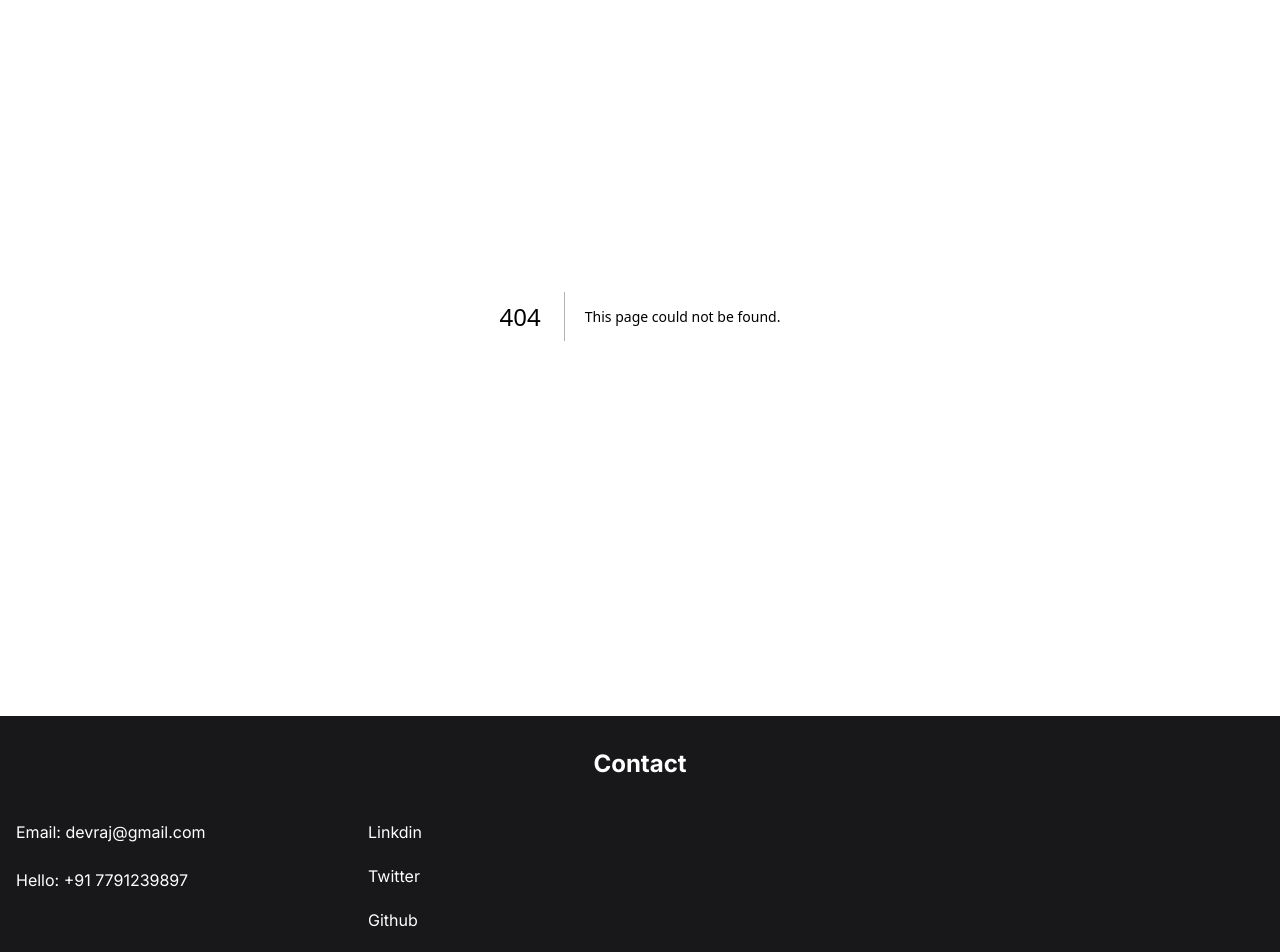
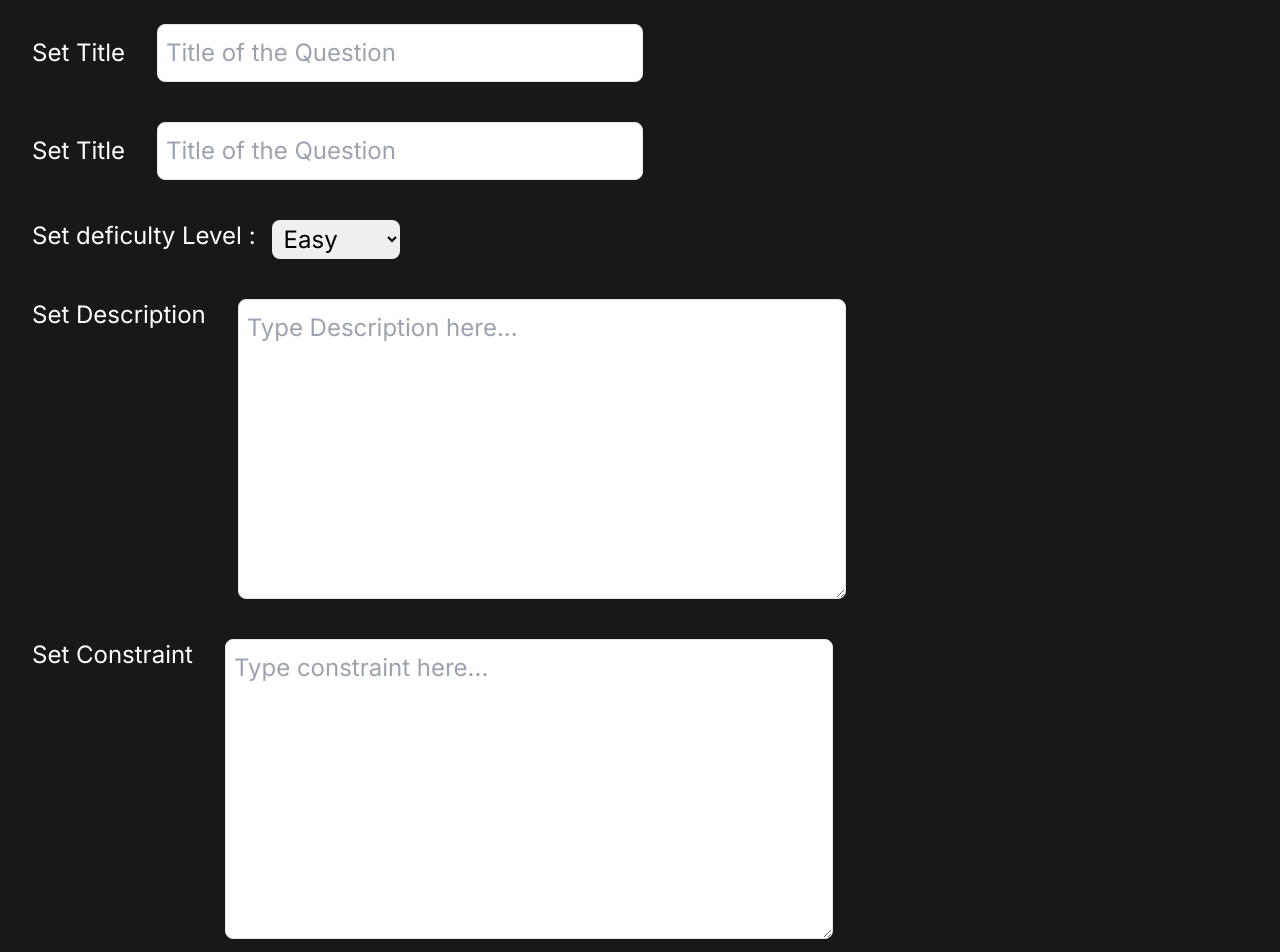
Before and after one commit to devRojha/Code_Alpha_, a Next.js app: page /problemset/setproblem in a window 1280 px wide. Before the commit this address had no page. Shown: the part 180-1132 px from the top of the page. Built offline with nearby package versions, Linux system fonts and the light colour scheme.

Commit message:
add problem section page

```diff
--- a/app/problemset/page.js
+++ b/app/problemset/page.js
@@ -1,83 +1,79 @@
 "use client"
 
-import { useRouter } from "next/navigation"
-import { useEffect, useState } from "react"
+import { useRouter } from "next/navigation";
+import { useEffect, useState } from "react";
 
-export default function Page(){
-    const [status , setStatus] = useState("All")
-    const [difficult , setDefficult] = useState("All")
-    const [searchProb , setSearchProb] = useState("");
-    const [filterProblem , setFilterProblem] = useState([]);
-    const [AllProblem, SetAllProblem] = useState([
+export default function Page() {
+    const router = useRouter();
+    const [Admin, setAdmin] = useState("false");
+    const [status, setStatus] = useState("All");
+    const [difficulty, setDifficulty] = useState("All");
+    const [searchProb, setSearchProb] = useState("");
+    const [filterProblem, setFilterProblem] = useState([]);
+    const [AllProblem, setAllProblem] = useState([
         {
-            id:1,
+            id: 1,
             status: "Solved",
             title: "Sum of Square Numbers",
             difficulty: "Medium",
             accept: "35.6%"
         },
         {
-            id:2,
+            id: 2,
             status: "Solved",
             title: "Sum of Square Numbers",
             difficulty: "Medium",
             accept: "35.6%"
         },
         {
-            id:3,
+            id: 3,
             status: "Attempted",
             title: "Sum of cube Numbers",
             difficulty: "Hard",
             accept: "35.6%"
         },
         {
-            id:4,
+            id: 4,
             status: "Unsolved",
             title: "Sub of Square Numbers",
             difficulty: "Easy",
             accept: "35.6%"
         },
-    ])
-
-    // filtering
-    useEffect(()=>{
-        if(searchProb.length > 0){
-            const filter1 = [];
-            for(var i = 0 ; i < AllProblem.length ; i++){
-                const str = AllProblem[i].title.toLocaleLowerCase();
-                console.log(searchProb.toLocaleLowerCase());
-                if(str.includes(searchProb.toLocaleLowerCase())){
-                    filter1.push(AllProblem[i]);
-                }
-            }
-            setFilterProblem(filter1);
-        }
-        else if(status === "All" && difficult === "All"){
-            setFilterProblem(AllProblem);
+    ]);
+    useEffect(() => {
+        const token = localStorage.getItem("Token");
+        const admin = localStorage.getItem("Admin");
+        if(admin === "true"){
+            setAdmin("true");
         }
         else{
-            if(status != "All" && difficult != "All"){
-                var filter1 = AllProblem.filter(item => (item.difficulty === difficult));
-                filter1 = filter1.filter(item=> (item.status === status));
-                setFilterProblem(filter1);
+            setAdmin("false");
         }
-            else{
-                if(status != "All"){
-                    var filter1 = AllProblem.filter(item=> (item.status === status));
-                    setFilterProblem(filter1);
+        if(token == null){
+            router.push("/")
         }
-                else{
-                    var filter1 = AllProblem.filter(item => (item.difficulty === difficult));
-                    setFilterProblem(filter1);
+        let filteredProblems = AllProblem;
+        if (searchProb) {
+            filteredProblems = filteredProblems.filter(problem =>
+                problem.title.toLowerCase().includes(searchProb.toLowerCase())
+            );
         }
+
+        if (status !== "All") {
+            filteredProblems = filteredProblems.filter(problem => problem.status === status);
         }
+
+        if (difficulty !== "All") {
+            filteredProblems = filteredProblems.filter(problem => problem.difficulty === difficulty);
         }
-    },[status, difficult, searchProb])
+
+        setFilterProblem(filteredProblems);
+    }, [status, difficulty, searchProb, Admin, AllProblem]);
 
     return (
         <div className="bg-slate-700">
             <div className="h-screen bg-zinc-900 mx-32 max-lg:mx-10 border-b overflow-y-auto pt-10">
-                {/* filter component  */}
+                {/* filter component */}
                 <div className="mb-10 px-6 flex">
                     <select onChange={(e) => setStatus(e.target.value)} className="text-white bg-slate-800 px-2 py-2 border rounded-lg focus:outline-none mr-6">
                         <option value={"All"}>Status</option>
@@ -85,24 +81,24 @@ export default function Page(){
                         <option value={"Unsolved"} className="text-red-700">Unsolved</option>
                         <option value={"Attempted"} className="text-yellow-600">Attempted</option>
                     </select>
-                    <select onChange={(e) => setDefficult(e.target.value)} className="text-white bg-slate-800 px-2 py-2 border rounded-lg focus:outline-none mr-6">
+                    <select onChange={(e) => setDifficulty(e.target.value)} className="text-white bg-slate-800 px-2 py-2 border rounded-lg focus:outline-none mr-6">
                         <option value={"All"}>Difficulty</option>
                         <option value={"Easy"} className="text-green-700">Easy</option>
+                        <option value={"Medium"} className="text-yellow-600">Medium</option>
                         <option value={"Hard"} className="text-red-700">Hard</option>
-                        <option value={"Medium"} className="text-yellow-600">Medium</option>
                     </select>
-                    <input onChange={(e)=> setSearchProb(e.target.value)} className="bg-transparent border focus:outline-none text-white px-2 py-2 rounded-lg w-[250px]" placeholder="Search..."/>
+                    <input onChange={(e) => setSearchProb(e.target.value)} className="bg-transparent border focus:outline-none text-white px-2 py-2 rounded-lg w-[250px]" placeholder="Search..." />
+                    <button onClick={()=>{router.push("/problemset/setproblem")}} className={`${(Admin === "true") ? "flex" : "hidden"} ml-4 border text-white px-4 py-2 rounded-lg`}>Add Problem +</button>
                 </div>
-                {/* title  */}
+                {/* title */}
                 <div className="border-b grid grid-cols-6 text-slate-400 shadow-lg shadow-slate-600 mb-10">
                     <div className="col-span-1 px-4 py-2">Status</div>
                     <div className="col-span-3 px-4 py-2">Title</div>
                     <div className="col-span-1 px-4 py-2">Difficulty</div>
                     <div className="col-span-1 px-4 py-2">Acceptance</div>
                 </div>
-                {/* question grid  */}
-                {filterProblem.map(prob =>{
-                    return (
+                {/* question grid */}
+                {filterProblem.map(prob => (
                     <Problem
                         key={prob.id}
                         id={prob.id}
@@ -111,21 +107,22 @@ export default function Page(){
                         difficulty={prob.difficulty}
                         accept={prob.accept}
                     />
-                    )
-                })}
+                ))}
             </div>
         </div>
-    )
+    );
 }
 
-function Problem({status, title, difficulty, accept}){
+function Problem({ status, title, difficulty, accept }) {
     const router = useRouter();
     return (
-        <div className="border-b shadow-sm shadow-white grid grid-cols-6 text-white  mx-4">
-            <div className={`col-span-1 px-4 py-6 ${(status === "Solved")?"text-green-700":(status === "Unsolved")?"text-red-700":"text-yellow-600"}`}>{status}</div>
-            <div className={`col-span-3 px-4 py-6`}><button onClick={()=>{router.push("/problemset/problem")}}>{title}</button></div>
-            <div className={`col-span-1 px-4 py-6 ${(difficulty === "Easy")?"text-green-700":(difficulty === "Hard")?"text-red-700":"text-yellow-600"}`}>{difficulty}</div>
-            <div className={`col-span-1 px-4 py-6`}>{accept}</div>
+        <div className="border-b shadow-sm shadow-white grid grid-cols-6 text-white mx-4">
+            <div className={`col-span-1 px-4 py-6 ${status === "Solved" ? "text-green-700" : status === "Unsolved" ? "text-red-700" : "text-yellow-600"}`}>{status}</div>
+            <div className="col-span-3 px-4 py-6">
+                <button onClick={() => { router.push("/problemset/problem") }}>{title}</button>
             </div>
-    )
+            <div className={`col-span-1 px-4 py-6 ${difficulty === "Easy" ? "text-green-700" : difficulty === "Hard" ? "text-red-700" : "text-yellow-600"}`}>{difficulty}</div>
+            <div className="col-span-1 px-4 py-6">{accept}</div>
+        </div>
+    );
 }
--- /dev/null
+++ b/app/problemset/setproblem/page.js
@@ -0,0 +1,47 @@
+"use client"
+
+import { useState } from "react"
+
+
+
+export default function Page(){
+    const [Title , setTitle] = useState("");
+    const [Description , setDescription] = useState(["descreption1"]);
+    const [Deficulty , setDeficulty] = useState("Easy");
+    const [Constraint , setConstraint] = useState("");
+    return (
+        <div className="bg-zinc-900 pt-8 text-white px-8 border-b">
+            <div className="text-3xl font-bold mb-10">Set your Problem</div>
+            <div className="mb-10">
+                <label className="text-2xl">Set Title</label>
+                <input onChange={(e)=>{setTitle(e.target.value)}} className="ml-8 py-3 px-2 border rounded-lg text-black text-2xl w-[40%] focus:outline-none" placeholder="Title of the Question"/>
+            </div>
+            <div className="mb-10">
+                <label className="text-2xl">Set Title</label>
+                <input onChange={(e)=>{setTitle(e.target.value)}} className="ml-8 py-3 px-2 border rounded-lg text-black text-2xl w-[40%] focus:outline-none" placeholder="Title of the Question"/>
+            </div>
+            <div className="flex mb-10">
+                <div className="text-2xl mr-4">Set deficulty Level : </div>
+                <select onChange={(e)=> setDeficulty(e.target.value)} className="text-2xl text-black focus:outline-none px-2 py-1 rounded-lg">
+                    <option value={"Easy"}>Easy</option>
+                    <option value={"Medium"}>Medium</option>
+                    <option value={"Hard"}>Hard</option>
+                </select>
+            </div>
+            <div className="flex mb-10">
+                <label className="text-2xl">Set Description</label>
+                <textarea onChange={(e)=>{
+                    setDescription(data=>[...data,e.target.value])
+                    console.log(Description)
+                }} className="ml-8 py-3 px-2 border rounded-lg text-black text-2xl w-[50%] h-[300px] focus:outline-none" placeholder="Type Description here..."/>
+            </div>
+            <div className="flex mb-10">
+                <label className="text-2xl">Set Constraint</label>
+                <textarea onChange={(e)=>{setConstraint(e.target.value);}} className="ml-8 py-3 px-2 border rounded-lg text-black text-2xl w-[50%] h-[300px] focus:outline-none" placeholder="Type constraint here..."/>
+            </div>
+            <div className="pb-10">
+                <button className="px-3 py-1 border rounded-lg text-2xl hover:border-blue-800 active:text-blue-800">ADD</button>
+            </div>
+        </div>
+    )
+}
--- a/components/Appbar1.js
+++ b/components/Appbar1.js
@@ -11,10 +11,8 @@ export default function Appbar1() {
   useEffect(()=>{
     try{
       const token = localStorage.getItem("Token");
-      if(token){
-        setToken(token)
-        console.log(Token);
-      }
+      setToken(token)
+      console.log(Token);
     }
     catch(e){
       console.log(e);
@@ -39,7 +37,6 @@ export default function Appbar1() {
                 <span className="font-medium text-gray-600 hover:text-blue-900 dark:text-gray-300">D</span>
             </button>
         </div>
-
       </div>
     );
   }
--- a/components/Appbar2.js
+++ b/components/Appbar2.js
@@ -1,8 +1,6 @@
 "use client"
 
 import { useRouter } from "next/navigation";
-
-
 
 
 export default function Appbar2() {
```
Lines whose indentation alone changed are shown as unchanged.
